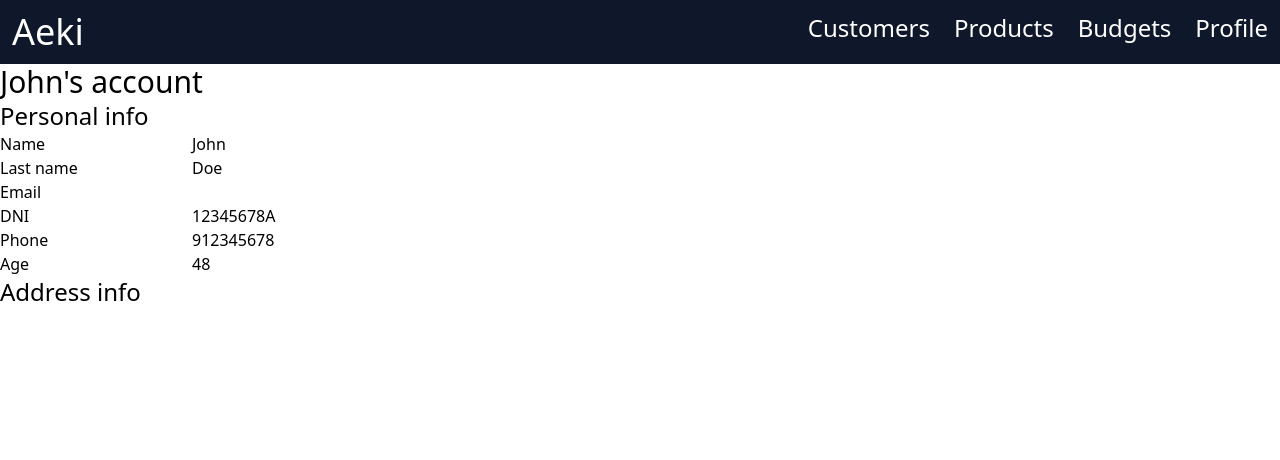
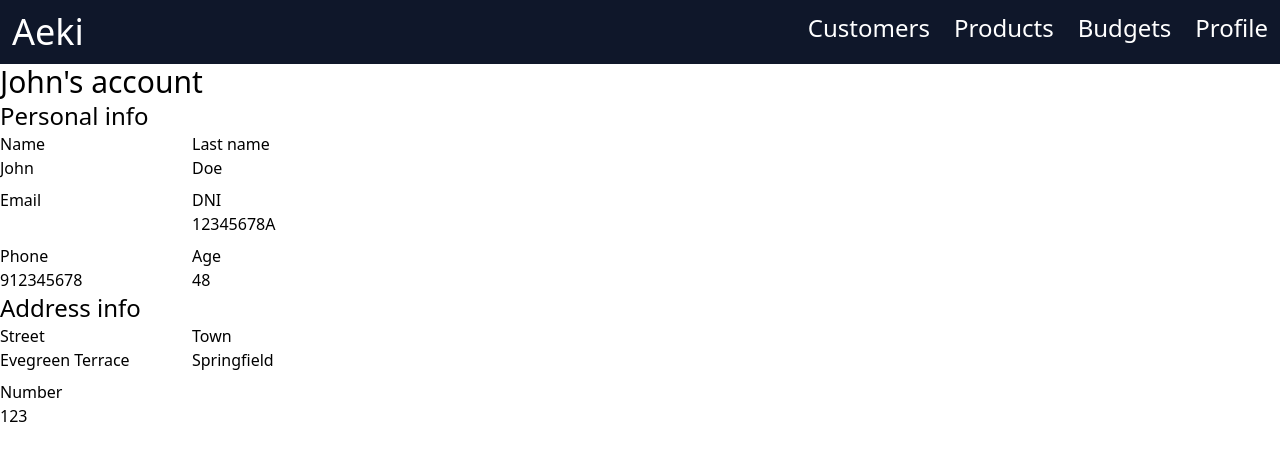
Before and after one commit to FranciscoJavierMartin/aeki, a Next.js app: page /profile in a window 1280 px wide. Shown: the top 460 px of the page. Built offline with nearby package versions, Linux system fonts and the light colour scheme.

Commit message:
Change from table

```diff
--- a/src/app/(base)/profile/page.tsx
+++ b/src/app/(base)/profile/page.tsx
@@ -9,33 +9,48 @@ export default async function ProfilePage() {
     <div>
       <h2 className='text-3xl'>{user.name}&apos;s account</h2>
       <h4 className='text-2xl'>Personal info</h4>
-      <div className='grid w-96 grid-cols-2'>
+      <div className='grid w-96 grid-cols-2 gap-y-2'>
+        <div>
           <div>Name</div>
           <div>{user.name}</div>
-
+        </div>
+        <div>
           <div>Last name</div>
           <div>{user.lastname}</div>
-
+        </div>
+        <div>
           <div>Email</div>
           <div>{user.emai}</div>
-
+        </div>
+        <div>
           <div>DNI</div>
           <div>{user.dni}</div>
-
+        </div>
+        <div>
           <div>Phone</div>
           <div>{user.phone}</div>
-
+        </div>
+        <div>
           <div>Age</div>
           <div>{diffYears(new Date(), new Date(user.dateOfBirth))}</div>
         </div>
+      </div>
 
       <h4 className='text-2xl'>Address info</h4>
-      <div className='grid w-96 grid-cols-2'>
+      <div className='grid w-96 grid-cols-2 gap-y-2'>
         <div>
-
+          <div>Street</div>
+          <div>{user.address.street}</div>
+        </div>
+        <div>
+          <div>Town</div>
+          <div>{user.address.town}</div>
+        </div>
+        <div>
+          <div>Number</div>
+          <div>{user.address.no}</div>
         </div>
       </div>
-
     </div>
   );
 }
--- a/src/app/api/profile/route.ts
+++ b/src/app/api/profile/route.ts
@@ -12,8 +12,8 @@ export async function GET(request: Request) {
     phone: '912345678',
     address: {
       street: 'Evegreen Terrace',
+      town: 'Springfield',
       state: 'CA',
-      town: 'Springfield',
       no: '123',
       zip: '12345',
     },
```
Lines whose indentation alone changed are shown as unchanged.
